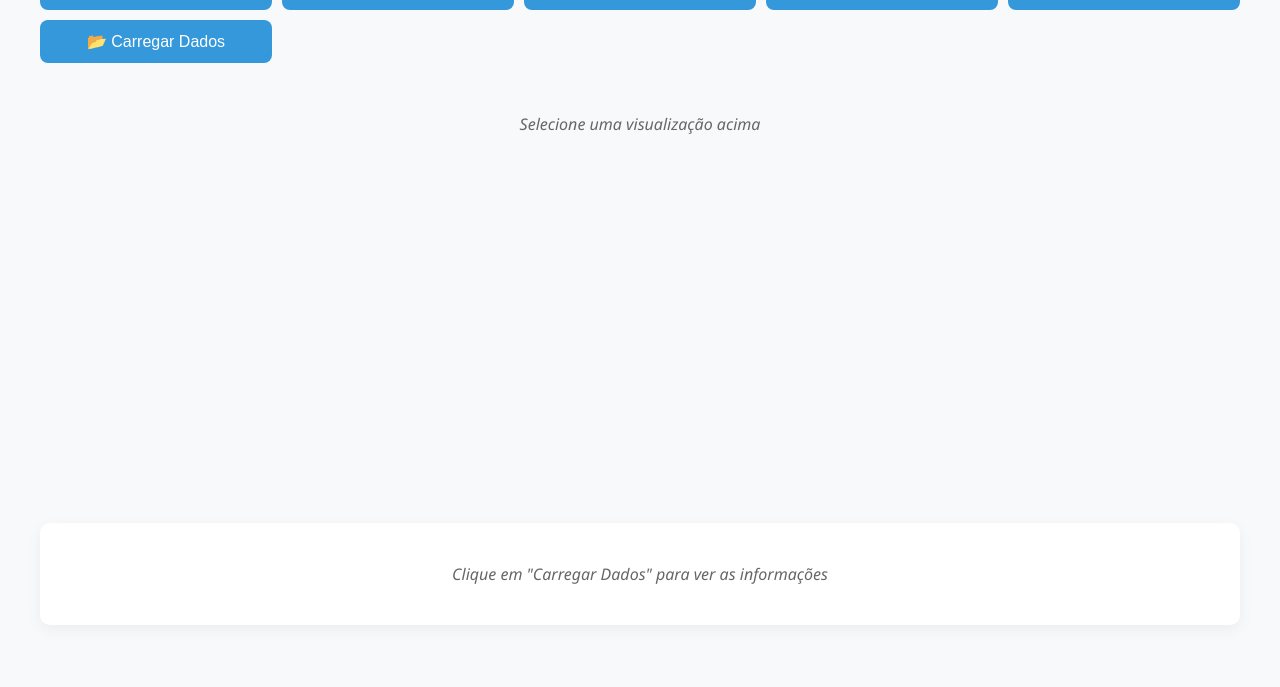
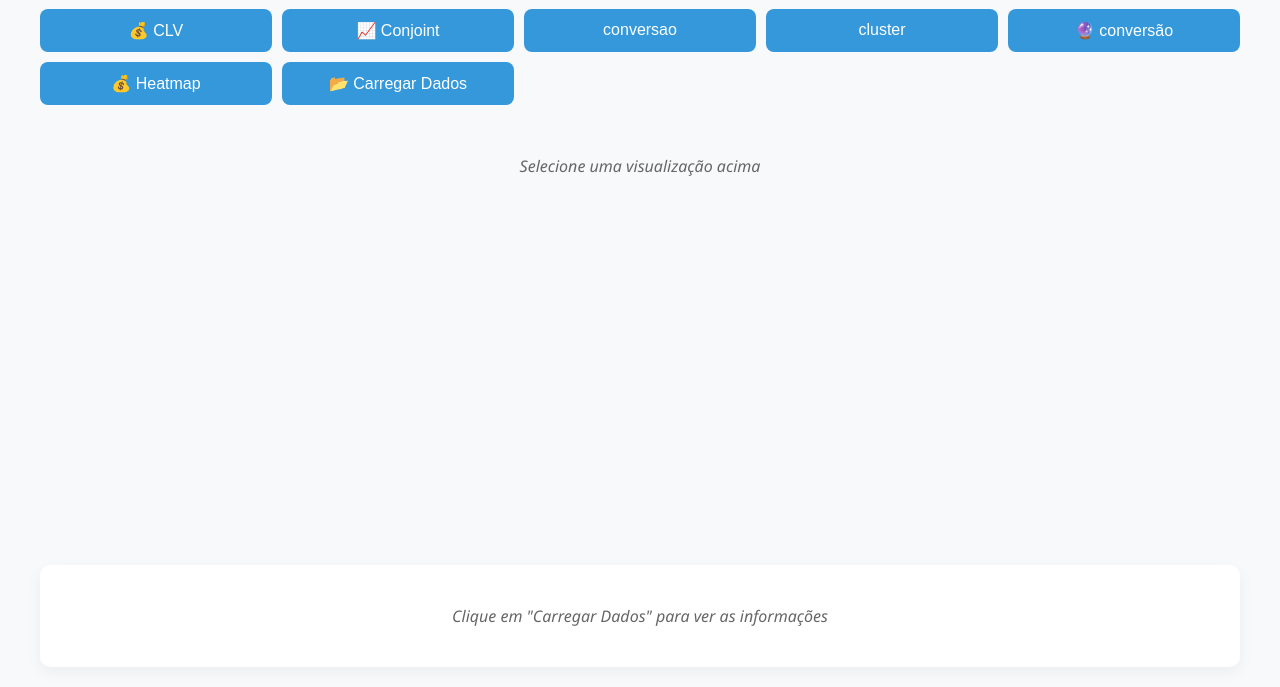
Before and after one commit to tnrezende/Analise-de-clientes, a plain HTML site: page index.html in a window 1280 px wide. Shown: the part 145-832 px from the top of the page. Before the commit the page ends 800 px from the top, so only its background shows below. Drawn offline with Linux system fonts and the light colour scheme.

Commit message:
Update index.html

```diff
--- a/index.html
+++ b/index.html
@@ -1,4 +1,4 @@
-<!DOCTYPE html>
+f<!DOCTYPE html>
 <html lang="pt-br">
 <head>
     <meta charset="UTF-8">
@@ -133,7 +133,8 @@
         <div class="botoes">
             <button onclick="carregarImagem('clv')">💰 CLV</button>
             <button onclick="carregarImagem('conjoint')">📈 Conjoint</button>
-            <button onclick="carregarImagem('clusterizacao')"> Conjoint</button>
+            <button onclick="carregarImagem('conversao')"> conversao</button>
+            <button onclick="carregarImagem('clusterizacao')"> cluster</button>
             <button onclick="carregarImagem('heatmap')">🔮 conversão</button>
             <button onclick="carregarImagem('previsao')">💰 Heatmap</button>
             <button onclick="carregarCSV()">📂 Carregar Dados</button>
```
